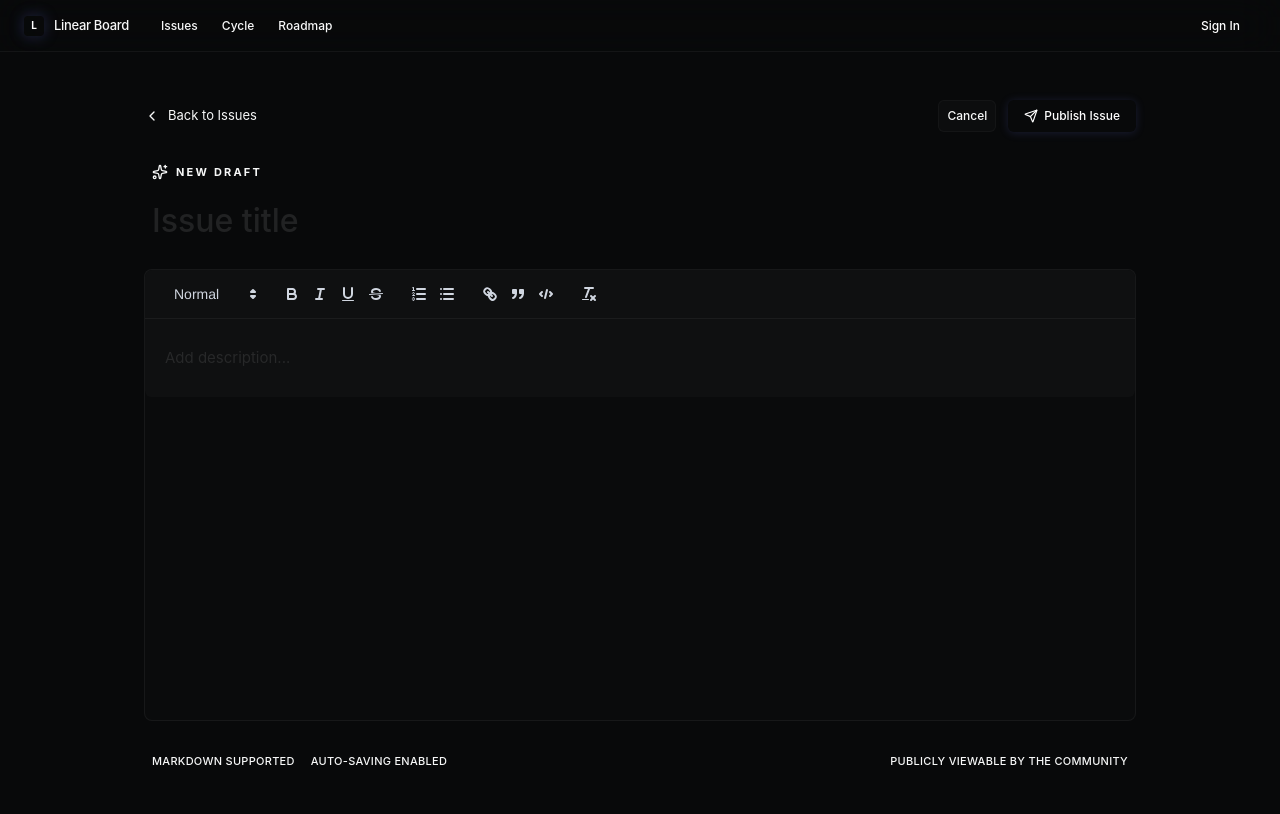
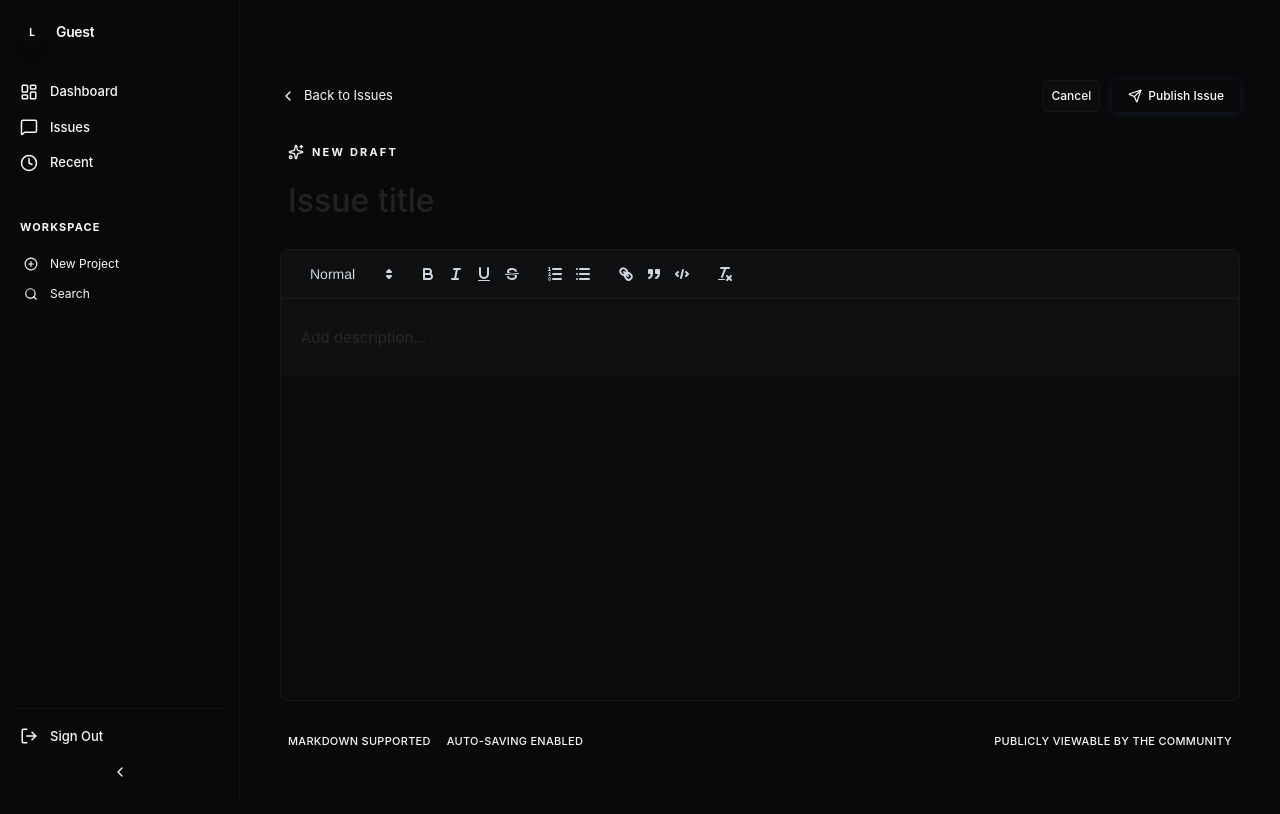
Before and after one commit to freestrokes/nextjs-supabase-examples, a Next.js app: page /board/write in a window 1280 px wide. Shown: the top 814 px of the page. Built offline with nearby package versions, Linux system fonts and the light colour scheme; no server answers.

Commit message:
refactor: Implement Notion-style sidebar layout and real-time monitoring dashboard

```diff
--- a/src/components/layout/Layout.tsx
+++ b/src/components/layout/Layout.tsx
@@ -1,18 +1,32 @@
-import React, { useEffect } from 'react';
+import React, { useEffect, useState } from 'react';
 import Head from 'next/head';
 import { useAuthStore } from '@/store/useAuthStore';
 import { supabase } from '@/lib/supabase/client';
 import { Button } from '@/components/common/Button';
 import Link from 'next/link';
+import { useRouter } from 'next/router';
+import {
+  LayoutDashboard,
+  MessageSquare,
+  Settings,
+  LogOut,
+  ChevronLeft,
+  ChevronRight,
+  PlusCircle,
+  Search,
+  Clock
+} from 'lucide-react';
+import { cn } from '@/utils/cn';
 
 interface LayoutProps {
   children: React.ReactNode;
-  showHeader?: boolean;
 }
 
-export const Layout = ({ children, showHeader = true }: LayoutProps) => {
+export const Layout = ({ children }: LayoutProps) => {
   const { user, setSession, signOut } = useAuthStore();
-  const [mounted, setMounted] = React.useState(false);
+  const [mounted, setMounted] = useState(false);
+  const [isCollapsed, setIsCollapsed] = useState(false);
+  const router = useRouter();
 
   useEffect(() => {
     setMounted(true);
@@ -27,49 +41,120 @@ export const Layout = ({ children, showHeader = true }: LayoutProps) => {
     return () => subscription.unsubscribe();
   }, [setSession]);
 
+  if (!mounted) return null;
+
+  const navItems = [
+    { name: 'Dashboard', href: '/dashboard', icon: LayoutDashboard },
+    { name: 'Issues', href: '/board', icon: MessageSquare },
+    { name: 'Recent', href: '#', icon: Clock },
+  ];
+
+  const isAuthPage = router.pathname.startsWith('/auth');
+
+  if (isAuthPage) {
+    return (
+      <div className="min-h-screen bg-linear-black font-inter antialiased text-linear-text-primary">
+        <Head>
+          <title>Linear Board</title>
+        </Head>
+        <main className="flex min-h-screen items-center justify-center">
+          {children}
+        </main>
+      </div>
+    );
+  }
+
   return (
-    <div className="min-h-screen bg-linear-black font-inter antialiased">
+    <div className="flex min-h-screen bg-linear-black font-inter antialiased text-linear-text-primary">
       <Head>
         <title>Linear Board</title>
       </Head>
 
-      {showHeader && (
-        <header className="sticky top-0 z-50 flex h-13 items-center justify-between border-b border-white/[0.05] bg-linear-black/60 px-6 backdrop-blur-xl">
-          <div className="flex items-center gap-8">
-            <Link href="/" className="flex items-center gap-2.5 group">
-              <div className="h-5 w-5 rounded-[4px] bg-linear-indigo flex items-center justify-center text-white font-bold text-[10px] shadow-[0_0_15px_rgba(94,106,210,0.3)]">L</div>
-              <span className="text-[13px] font-medium text-linear-text-primary tracking-tight group-hover:text-white transition-colors">
-                Linear Board
-              </span>
-            </Link>
+      {/* Sidebar */}
+      <aside
+        className={cn(
+          "fixed left-0 top-0 z-40 h-screen border-r border-white/[0.05] bg-linear-panel transition-all duration-300 ease-in-out",
+          isCollapsed ? "w-[60px]" : "w-[240px]"
+        )}
+      >
+        <div className="flex h-full flex-col justify-between p-3">
+          <div className="space-y-6">
+            {/* User Profile / Logo */}
+            <div className={cn("flex items-center gap-3 px-2 py-2", isCollapsed && "justify-center")}>
+              <div className="h-6 w-6 rounded bg-linear-indigo flex items-center justify-center text-[10px] font-bold text-white shrink-0 shadow-lg">L</div>
+              {!isCollapsed && (
+                <span className="text-sm font-semibold truncate tracking-tight">
+                  {user?.email?.split('@')[0] || 'Guest'}
+                </span>
+              )}
+            </div>
 
-            <nav className="hidden md:flex items-center gap-6">
-              <Link href="/board" className="text-[12px] font-medium text-linear-text-tertiary hover:text-linear-text-primary transition-colors">Issues</Link>
-              <Link href="#" className="text-[12px] font-medium text-linear-text-tertiary hover:text-linear-text-primary transition-colors">Cycle</Link>
-              <Link href="#" className="text-[12px] font-medium text-linear-text-tertiary hover:text-linear-text-primary transition-colors">Roadmap</Link>
+            {/* Nav Items */}
+            <nav className="space-y-1">
+              {navItems.map((item) => (
+                <Link
+                  key={item.name}
+                  href={item.href}
+                  className={cn(
+                    "flex items-center gap-3 rounded-md px-2 py-1.5 text-[13px] font-medium transition-colors hover:bg-white/[0.05]",
+                    router.pathname === item.href ? "bg-white/[0.08] text-white" : "text-linear-text-tertiary",
+                    isCollapsed && "justify-center"
+                  )}
+                >
+                  <item.icon size={18} />
+                  {!isCollapsed && <span>{item.name}</span>}
+                </Link>
+              ))}
             </nav>
+
+            {/* Quick Actions */}
+            {!isCollapsed && (
+              <div className="px-2 space-y-4 pt-4">
+                <p className="text-[11px] font-bold text-linear-text-tertiary/40 uppercase tracking-widest">Workspace</p>
+                <div className="space-y-1">
+                  <button className="flex w-full items-center gap-3 px-1 py-1 text-[12px] text-linear-text-tertiary hover:text-linear-text-primary">
+                    <PlusCircle size={14} /> New Project
+                  </button>
+                  <button className="flex w-full items-center gap-3 px-1 py-1 text-[12px] text-linear-text-tertiary hover:text-linear-text-primary">
+                    <Search size={14} /> Search
+                  </button>
+                </div>
+              </div>
+            )}
           </div>
 
-          <div className="flex items-center gap-4">
-            {mounted && user ? (
-              <div className="flex items-center gap-3">
-                <span className="text-[12px] text-linear-text-tertiary font-medium">{user.email?.split('@')[0]}</span>
-                <div className="h-6 w-px bg-white/[0.08]" />
-                <Button variant="subtle" size="sm" className="h-7 text-[11px] px-2.5" onClick={signOut}>Sign Out</Button>
-              </div>
-            ) : mounted ? (
-              <Link href="/auth/login">
-                <Button variant="primary" size="sm" className="h-8 px-4 text-[12px]">Sign In</Button>
-              </Link>
-            ) : (
-              <div className="h-8 w-16" /> // Placeholder while mounting
-            )}
+          {/* Bottom Actions */}
+          <div className="space-y-1 border-t border-white/[0.05] pt-3">
+            <button
+              onClick={signOut}
+              className={cn(
+                "flex w-full items-center gap-3 rounded-md px-2 py-1.5 text-[13px] font-medium text-linear-text-tertiary hover:bg-white/[0.05] hover:text-red-400/80 transition-colors",
+                isCollapsed && "justify-center"
+              )}
+            >
+              <LogOut size={18} />
+              {!isCollapsed && <span>Sign Out</span>}
+            </button>
+            <button
+              onClick={() => setIsCollapsed(!isCollapsed)}
+              className="flex w-full items-center justify-center py-2 text-linear-text-tertiary/30 hover:text-linear-text-tertiary transition-colors"
+            >
+              {isCollapsed ? <ChevronRight size={16} /> : <ChevronLeft size={16} />}
+            </button>
           </div>
-        </header>
-      )}
+        </div>
+      </aside>
 
-      <main className="container mx-auto max-w-5xl p-4">
-        {children}
+      {/* Main Content */}
+      <main
+        className={cn(
+          "flex-1 transition-all duration-300",
+          isCollapsed ? "ml-[60px]" : "ml-[240px]"
+        )}
+      >
+        <div className="mx-auto max-w-5xl px-8 py-12">
+          {children}
+        </div>
       </main>
     </div>
   );
--- a/src/middleware.ts
+++ b/src/middleware.ts
@@ -58,7 +58,7 @@ export async function middleware(request: NextRequest) {
 
   // 1. 홈 화면(/) 접근 시
   if (request.nextUrl.pathname === '/') {
-    return NextResponse.redirect(new URL(user ? '/board' : '/auth/login', request.url))
+    return NextResponse.redirect(new URL('/dashboard', request.url))
   }
 
   // 2. 비로그인 사용자가 보호된 페이지 접근 시
--- a/src/pages/dashboard/index.tsx
+++ b/src/pages/dashboard/index.tsx
@@ -1,148 +1,140 @@
-import React, { useState } from 'react';
-import Head from 'next/head';
-import { useQueryClient } from '@tanstack/react-query';
+import React, { useEffect, useMemo } from 'react';
+import { Layout } from '@/components/layout/Layout';
+import { Card } from '@/components/common/Card';
+import { useBoardStore } from '@/store/useBoardStore';
+import { useAuthStore } from '@/store/useAuthStore';
 import {
-  useFetchJsonPlaceholderPosts,
-  useCreateJsonPlaceholderPost,
-  useUpdateJsonPlaceholderPost,
-  useDeleteJsonPlaceholderPost
-} from '@/queries/JsonPlaceholderQueries';
+  TrendingUp,
+  Users,
+  Layers,
+  Activity,
+  ArrowUpRight,
+  MessageSquare,
+  Sparkles
+} from 'lucide-react';
+import Link from 'next/link';
 
-const DashboardPage: React.FC = () => {
-  const queryClient = useQueryClient();
-  const { data: posts, isLoading, isError, error } = useFetchJsonPlaceholderPosts();
-  const createMutation = useCreateJsonPlaceholderPost(queryClient);
-  const updateMutation = useUpdateJsonPlaceholderPost(queryClient);
-  const deleteMutation = useDeleteJsonPlaceholderPost(queryClient);
+const DashboardPage = () => {
+  const { posts, fetchPosts, isLoading } = useBoardStore();
+  const { user } = useAuthStore();
 
-  const [newPostTitle, setNewPostTitle] = useState('');
-  const [newPostBody, setNewPostBody] = useState('');
-  const [editPostId, setEditPostId] = useState<number | null>(null);
-  const [editPostTitle, setEditPostTitle] = useState('');
-  const [editPostBody, setEditPostBody] = useState('');
+  useEffect(() => {
+    fetchPosts();
+  }, [fetchPosts]);
 
-  const handleCreatePost = () => {
-    createMutation.mutate({ title: newPostTitle, body: newPostBody, userId: 1 });
-    setNewPostTitle('');
-    setNewPostBody('');
-  };
+  // Statistics Calculation
+  const stats = useMemo(() => {
+    const totalPosts = posts.length;
+    const uniqueAuthors = new Set(posts.map(p => p.user_id)).size;
+    const today = new Date().toISOString().split('T')[0];
+    const postsToday = posts.filter(p => p.created_at.startsWith(today)).length;
+    const recentPosts = posts.slice(0, 3);
 
-  const handleUpdatePost = (id: number) => {
-    updateMutation.mutate({ id, post: { title: editPostTitle, body: editPostBody } });
-    setEditPostId(null);
-    setEditPostTitle('');
-    setEditPostBody('');
-  };
-
-  const handleDeletePost = (id: number) => {
-    deleteMutation.mutate(id);
-  };
-
-  if (isLoading) return <div>Loading posts...</div>;
-  if (isError) return <div>Error: {error?.message}</div>;
+    return { totalPosts, uniqueAuthors, postsToday, recentPosts };
+  }, [posts]);
 
   return (
-    <div className="min-h-screen bg-gray-100 p-8">
-      <Head>
-        <title>Dashboard</title>
-      </Head>
-      <main className="container mx-auto">
-        <h1 className="text-4xl font-bold text-center text-gray-800 mb-8">Dashboard</h1>
+    <Layout>
+      <div className="space-y-10 animate-in fade-in duration-1000">
+        {/* Section 1: Visual Branding & Welcome */}
+        <header className="space-y-4">
+          <div className="flex items-center gap-2 text-linear-indigo">
+            <Sparkles size={16} />
+            <span className="text-[11px] font-bold uppercase tracking-[0.2em]">System Insight</span>
+          </div>
+          <h1 className="text-[32px] font-medium tracking-display text-linear-text-primary">
+            Welcome back, <br />
+            <span className="text-linear-text-tertiary">Here's what's happening today.</span>
+          </h1>
+        </header>
 
-        {/* Create Post Section */}
-        <section className="bg-white p-6 rounded-lg shadow-md mb-8">
-          <h2 className="text-2xl font-semibold text-gray-700 mb-4">Create New Post</h2>
-          <div className="flex flex-col space-y-4">
-            <input
-              type="text"
-              placeholder="Title"
-              className="border p-2 rounded-md"
-              value={newPostTitle}
-              onChange={(e) => setNewPostTitle(e.target.value)}
-            />
-            <textarea
-              placeholder="Body"
-              className="border p-2 rounded-md h-24"
-              value={newPostBody}
-              onChange={(e) => setNewPostBody(e.target.value)}
-            ></textarea>
-            <button
-              onClick={handleCreatePost}
-              className="bg-blue-500 text-white px-4 py-2 rounded-md hover:bg-blue-600"
-              disabled={createMutation.isPending}
-            >
-              {createMutation.isPending ? 'Creating...' : 'Create Post'}
-            </button>
+        {/* Section 2: Monitoring Stats Cards */}
+        <div className="grid grid-cols-1 md:grid-cols-2 lg:grid-cols-4 gap-4">
+          <StatCard
+            title="Total Issues"
+            value={stats.totalPosts}
+            icon={Layers}
+            trend="+12%"
+          />
+          <StatCard
+            title="Active Authors"
+            value={stats.uniqueAuthors}
+            icon={Users}
+          />
+          <StatCard
+            title="Today's Activity"
+            value={stats.postsToday}
+            icon={Activity}
+            trend="New"
+            trendColor="text-linear-indigo"
+          />
+          <StatCard
+            title="System Health"
+            value="98.2%"
+            icon={TrendingUp}
+          />
+        </div>
+
+        {/* Section 3: Discovery (Recent Content) */}
+        <section className="space-y-4 pt-4">
+          <div className="flex items-center justify-between px-1">
+            <h2 className="text-[14px] font-semibold text-linear-text-secondary uppercase tracking-wider">Recent Discoveries</h2>
+            <Link href="/board" className="text-[12px] text-linear-text-tertiary hover:text-linear-indigo flex items-center gap-1 transition-colors">
+              View all issues <ArrowUpRight size={14} />
+            </Link>
+          </div>
+
+          <div className="grid grid-cols-1 md:grid-cols-3 gap-4">
+            {isLoading ? (
+              Array(3).fill(0).map((_, i) => (
+                <div key={i} className="h-32 rounded-lg bg-white/[0.02] border border-white/[0.05] animate-pulse" />
+              ))
+            ) : stats.recentPosts.map((post) => (
+              <Link key={post.id} href={`/board/${post.id}`}>
+                <Card hoverable className="h-full p-5 flex flex-col justify-between border-white/[0.05] bg-white/[0.01]">
+                  <div className="space-y-2">
+                    <div className="flex items-center gap-2">
+                      <MessageSquare size={14} className="text-linear-indigo" />
+                      <span className="text-[11px] font-mono text-linear-text-tertiary">LIN-{post.id.slice(0, 3).toUpperCase()}</span>
+                    </div>
+                    <h3 className="text-[14px] font-medium text-linear-text-primary line-clamp-2 leading-snug">{post.title}</h3>
+                  </div>
+                  <div className="pt-4 flex items-center justify-between">
+                    <span className="text-[12px] text-linear-text-tertiary">{post.author_name}</span>
+                    <span className="text-[11px] text-linear-text-tertiary/50 uppercase tracking-tighter">
+                      {new Date(post.created_at).toLocaleDateString(undefined, { month: 'short', day: 'numeric' })}
+                    </span>
+                  </div>
+                </Card>
+              </Link>
+            ))}
           </div>
         </section>
 
-        {/* Posts List */}
-        <section className="bg-white p-6 rounded-lg shadow-md">
-          <h2 className="text-2xl font-semibold text-gray-700 mb-4">All Posts</h2>
-          <div className="grid grid-cols-1 md:grid-cols-2 lg:grid-cols-3 gap-6">
-            {posts?.map((post: any) => (
-              <div key={post.id} className="border p-4 rounded-lg shadow-sm bg-gray-50">
-                {editPostId === post.id ? (
-                  <div className="flex flex-col space-y-2">
-                    <input
-                      type="text"
-                      className="border p-1 rounded-md"
-                      value={editPostTitle}
-                      onChange={(e) => setEditPostTitle(e.target.value)}
-                    />
-                    <textarea
-                      className="border p-1 rounded-md"
-                      value={editPostBody}
-                      onChange={(e) => setEditPostBody(e.target.value)}
-                    ></textarea>
-                    <div className="flex space-x-2 mt-2">
-                      <button
-                        onClick={() => handleUpdatePost(post.id)}
-                        className="bg-green-500 text-white px-3 py-1 rounded-md text-sm hover:bg-green-600"
-                        disabled={updateMutation.isPending}
-                      >
-                        {updateMutation.isPending ? 'Saving...' : 'Save'}
-                      </button>
-                      <button
-                        onClick={() => setEditPostId(null)}
-                        className="bg-gray-400 text-white px-3 py-1 rounded-md text-sm hover:bg-gray-500"
-                      >
-                        Cancel
-                      </button>
-                    </div>
-                  </div>
-                ) : (
-                  <>
-                    <h3 className="text-xl font-bold text-gray-800">{post.title}</h3>
-                    <p className="text-gray-600 mt-2">{post.body}</p>
-                    <div className="flex space-x-2 mt-4">
-                      <button
-                        onClick={() => {
-                          setEditPostId(post.id);
-                          setEditPostTitle(post.title);
-                          setEditPostBody(post.body);
-                        }}
-                        className="bg-yellow-500 text-white px-3 py-1 rounded-md text-sm hover:bg-yellow-600"
-                      >
-                        Edit
-                      </button>
-                      <button
-                        onClick={() => handleDeletePost(post.id)}
-                        className="bg-red-500 text-white px-3 py-1 rounded-md text-sm hover:bg-red-600"
-                        disabled={deleteMutation.isPending}
-                      >
-                        {deleteMutation.isPending ? 'Deleting...' : 'Delete'}
-                      </button>
-                    </div>
-                  </>
-                )}
-              </div>
-            ))}
-          </div>
-        </section>
-      </main>
-    </div>
+        {/* Branding Footer Hint */}
+        <footer className="pt-10 border-t border-white/[0.03] text-center">
+          <p className="text-[11px] text-linear-text-tertiary/30 font-medium tracking-widest uppercase">
+            Engineered for Precision • Powered by Supabase Real-time
+          </p>
+        </footer>
+      </div>
+    </Layout>
   );
 };
 
+const StatCard = ({ title, value, icon: Icon, trend, trendColor = "text-green-400/80" }: any) => (
+  <Card className="p-5 space-y-3 border-white/[0.05] bg-white/[0.02]">
+    <div className="flex items-center justify-between">
+      <div className="h-8 w-8 rounded-lg bg-white/[0.05] flex items-center justify-center text-linear-text-secondary">
+        <Icon size={18} />
+      </div>
+      {trend && <span className={`text-[11px] font-bold ${trendColor}`}>{trend}</span>}
+    </div>
+    <div className="space-y-1">
+      <p className="text-[12px] font-medium text-linear-text-tertiary">{title}</p>
+      <p className="text-[20px] font-semibold text-linear-text-primary tracking-tight">{value}</p>
+    </div>
+  </Card>
+);
+
 export default DashboardPage;
```
Also changed, not shown: src/pages/index.tsx (deleted, +0 -88 lines).
